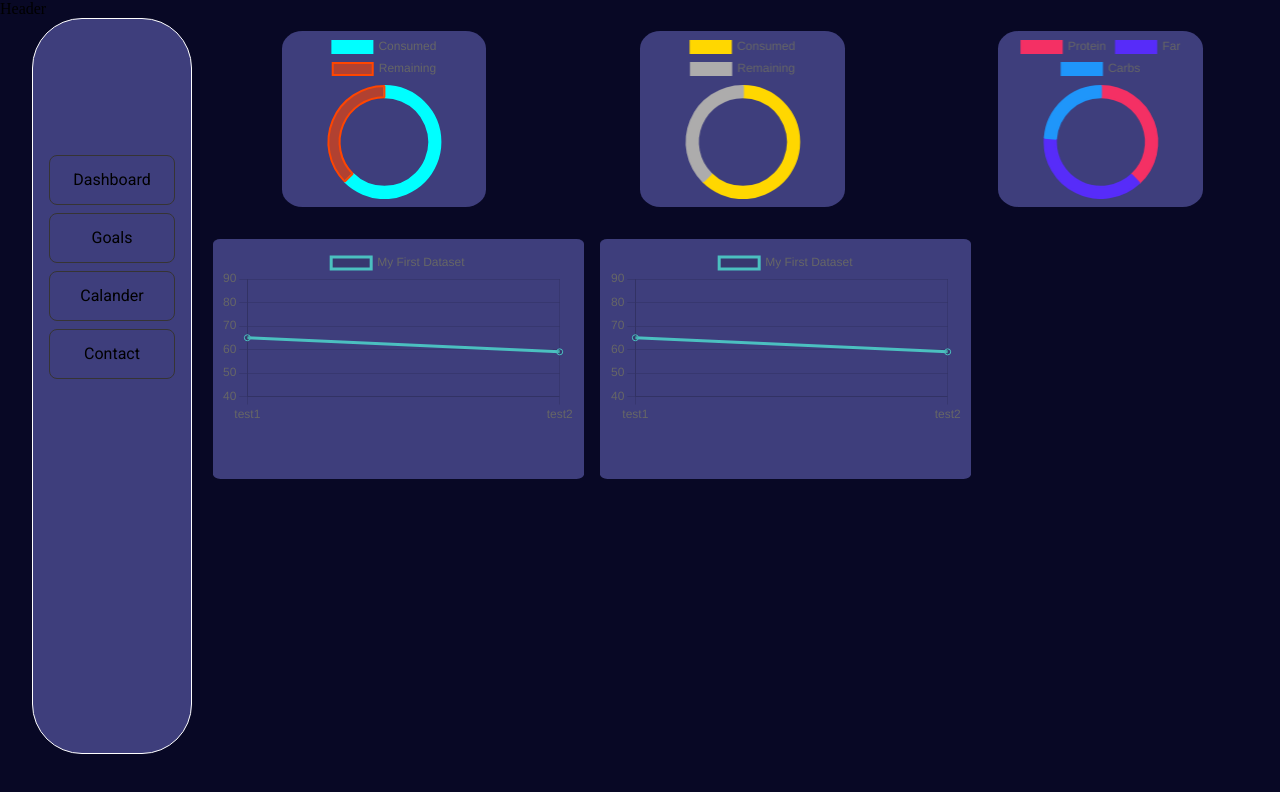
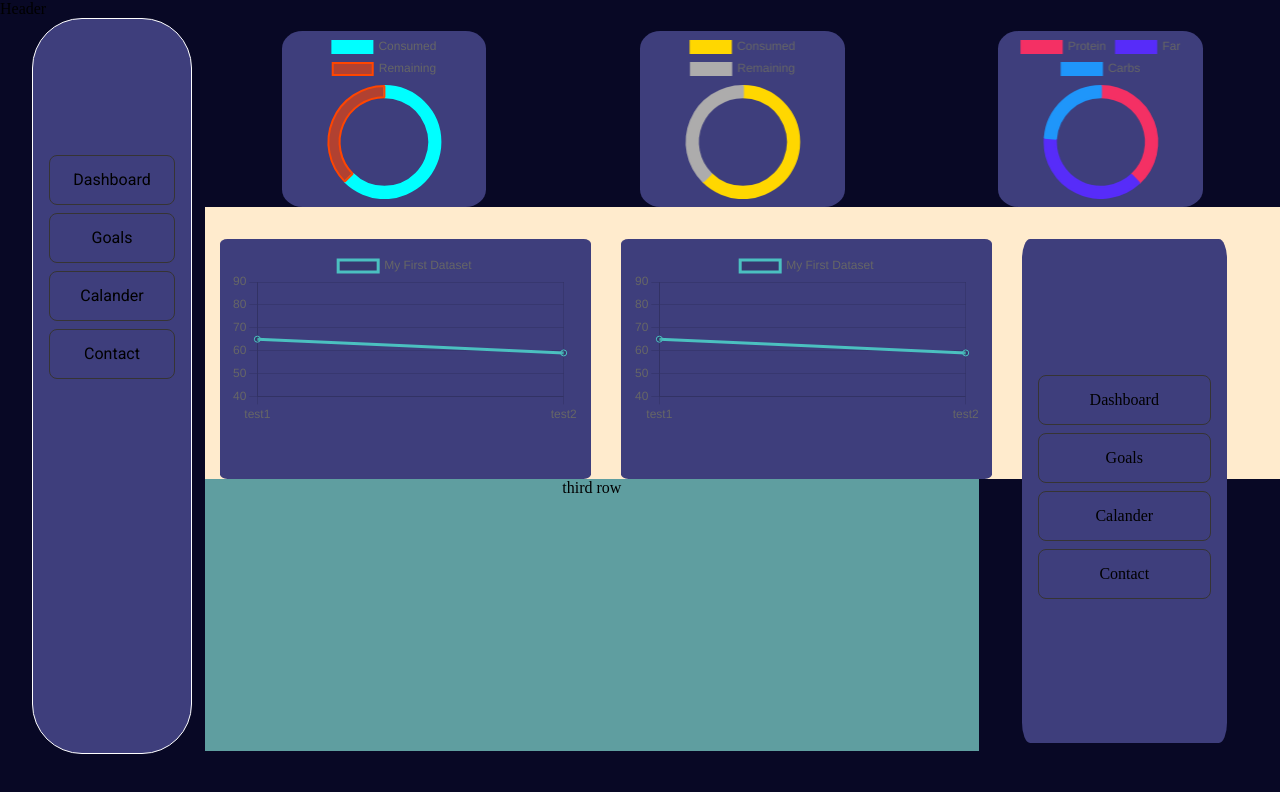
Before and after one commit to resche-b/Fitness-Activity-Tracker, a React (Create React App) app in the folder fitness-activity-tracker/: page / in a window 1280 px wide. Shown: the top 792 px of the page. Built offline with nearby package versions, Linux system fonts and the light colour scheme.

Commit message:
adding todo-list

```diff
--- a/fitness-activity-tracker/src/Dashboard.css
+++ b/fitness-activity-tracker/src/Dashboard.css
@@ -38,8 +38,9 @@
   display: flex;
   flex-direction: row;
   justify-content:space-around; /* Optional: add space between elements */
-  width: 72%;
+  width: 100%;
   height: 34vh;
+  background-color: blanchedalmond
 }
 
 .step-tracker-main {
@@ -57,3 +58,22 @@
   width: 29vw;
   margin-top: 4vh;
 }
+
+.third-row {
+  background-color: cadetblue;
+  display: flex;
+  flex-direction: row;
+  justify-content:space-around; /* Optional: add space between elements */
+  width: 72%;
+  height: 34vh;
+
+}
+
+.to-do-list {
+  background-color: rgb(62, 62, 124);
+  margin-right: 3vw;
+  width:16vw;
+  height: 63vh;
+  border-radius: 4%;
+  margin-top: 4vh;
+}
--- a/fitness-activity-tracker/src/Dashboard.js
+++ b/fitness-activity-tracker/src/Dashboard.js
@@ -5,6 +5,7 @@ import CaloriesTracker from "./CaloriesTracker";
 import StepTracker from "./StepTracker";
 import "./Dashboard.css";
 import WeightTracker from "./WeightTracker";
+import ToDoList from "./ToDoList";
 
 const Dashboard = () => {
   return (
@@ -31,9 +32,14 @@ const Dashboard = () => {
           <StepTracker />
         </div>
         <div className="weight-tracker-main">
-          <WeightTracker/>
+          <WeightTracker />
+        </div>
+        <div className="to-do-list">
+          <ToDoList/>
         </div>
       </div>
+
+      <div className="third-row">third row</div>
     </div>
   );
 };
--- /dev/null
+++ b/fitness-activity-tracker/src/ToDoList.css
@@ -0,0 +1,16 @@
+.todo-list {
+    margin-top: 15vh;
+    list-style-type: none;
+    line-height: 3;
+    width: 100%;
+    text-align: center;
+    padding: 1vh;
+}
+
+.todo-list-items {
+    border: 1px solid #363434;
+    border-radius: 1vh;
+    margin: 1vh;
+    transition: background-color 0.3s, color 0.3s, box-shadow 0.3s;
+    user-select: none;
+}
--- /dev/null
+++ b/fitness-activity-tracker/src/ToDoList.js
@@ -0,0 +1,22 @@
+import React from "react";
+import { useState } from "react";
+import "./ToDoList.css"
+
+const ToDoList = () => {
+  const [items, setItems] = useState([
+    "Dashboard",
+    "Goals",
+    "Calander",
+    "Contact",
+  ]);
+
+  return (
+    <ul className="todo-list">
+      {items.map((item, index) => (
+        <li className="todo-list-items" key={index}>{item}</li>
+      ))}
+    </ul>
+  );
+};
+
+export default ToDoList;
```
Also changed, not shown: 1 other file (tests, documents, lock files or other folders).
